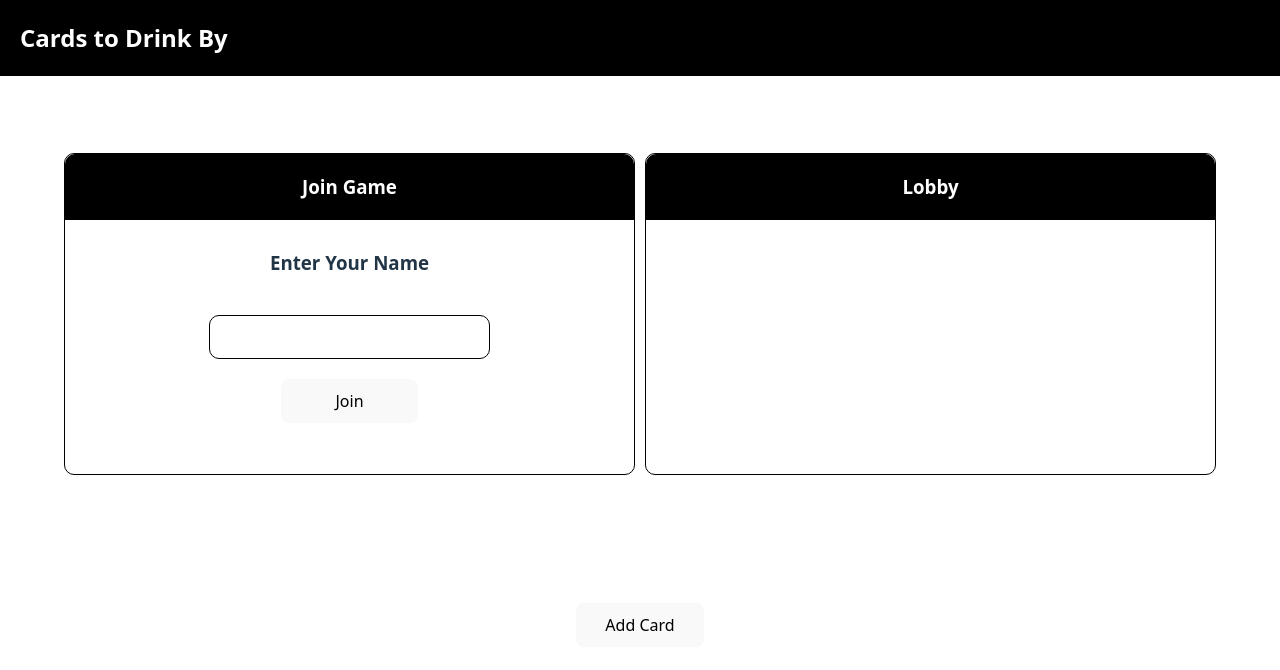
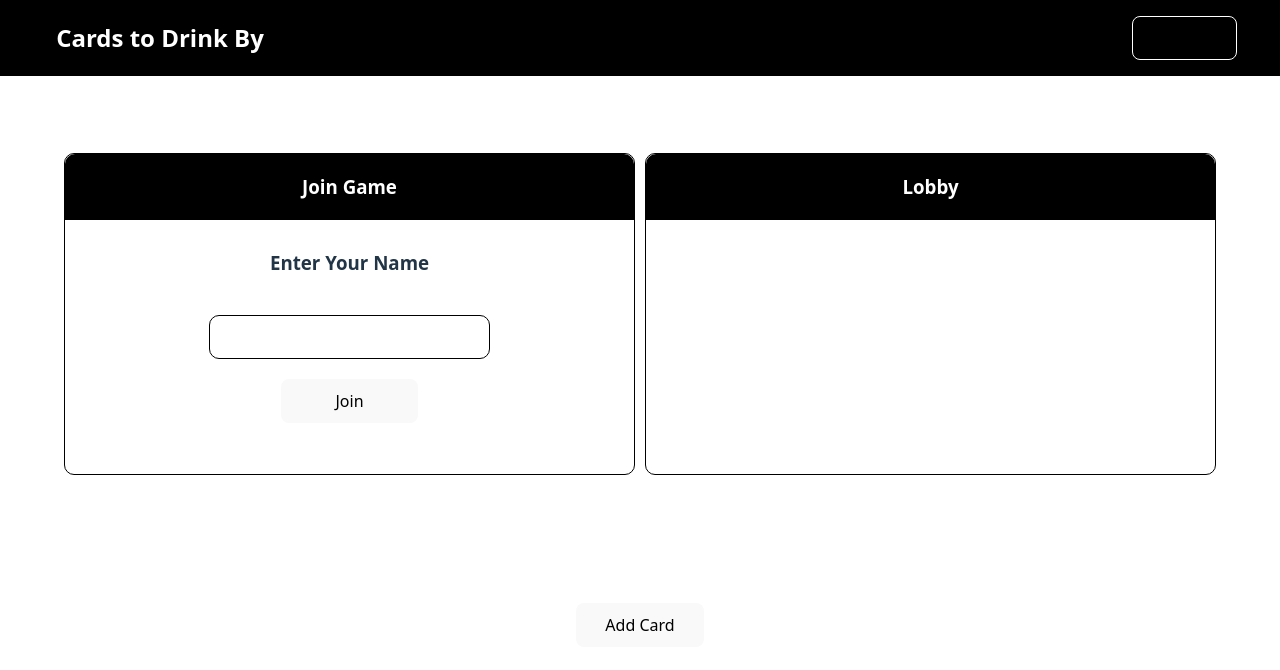
Before and after one commit to Joshieingold/cards-to-drink-by, a React (Vite) app: page / in a window 1280 px wide. Shown: the top 670 px of the page. Built offline with nearby package versions, Linux system fonts and the light colour scheme.

Commit message:
added spectate button

```diff
--- a/src/App.jsx
+++ b/src/App.jsx
@@ -19,7 +19,6 @@ function App() {
         <JoinBubble onJoin={handleAddPlayer} />
         <LobbyBubble players={players} />
       </div>
-
       <button className="add-card-button">Add Card</button>
     </div>
   );
@@ -95,6 +94,9 @@ function Navbar() {
       <div className="title-container">
         <h2>Cards to Drink By</h2>
       </div>
+      <div className="host-button-container">
+        <button className="spectate-view">Spectate</button>
+      </div>
     </div>
   );
 }
--- a/src/css/home.css
+++ b/src/css/home.css
@@ -5,10 +5,11 @@
     top: 0px;
     display: flex;
     color: white;
+    justify-content: space-between;
 }
 
 .title-container {
-    margin-left: 20px;
+    width: 25%;
 }
 
 .bubble {
@@ -101,3 +102,14 @@
         text-align: center;
     }
 }
+.host-button-container {
+    display: flex;
+    width: 10%;
+    margin-right: 20px;
+    align-items: center;
+}
+.spectate-view {
+    height: fit-content;
+    background-color: black;
+    border: 1px solid white;
+}
```
